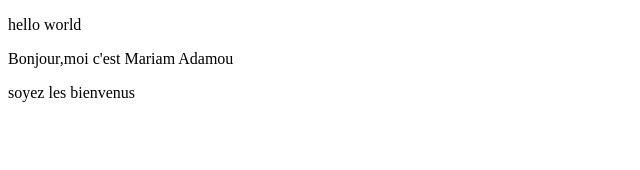
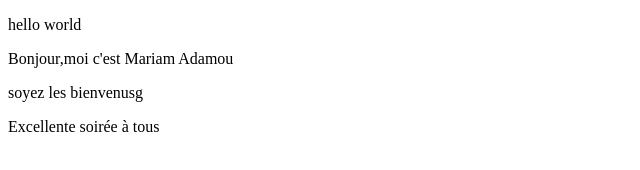
Before and after one commit to ADAMOUASSANEMariam/ADAMOUASSANEMariam.github.io, a plain HTML site: page index.html in a window 1280 px wide. Shown: the whole page, without its empty margins (0-640 px from the left). Drawn offline with Linux system fonts and the light colour scheme.

Commit message:
Bon souhait

```diff
--- a/index.html
+++ b/index.html
@@ -9,6 +9,7 @@
 <body>
     <P>hello world</P>
     <p>Bonjour,moi c'est Mariam Adamou</p>
-    <p>soyez les bienvenus</p>
+    <p>soyez les bienvenusg</p>
+    <p>Excellente soirée à tous</p>
 </body>
 </html>
```
